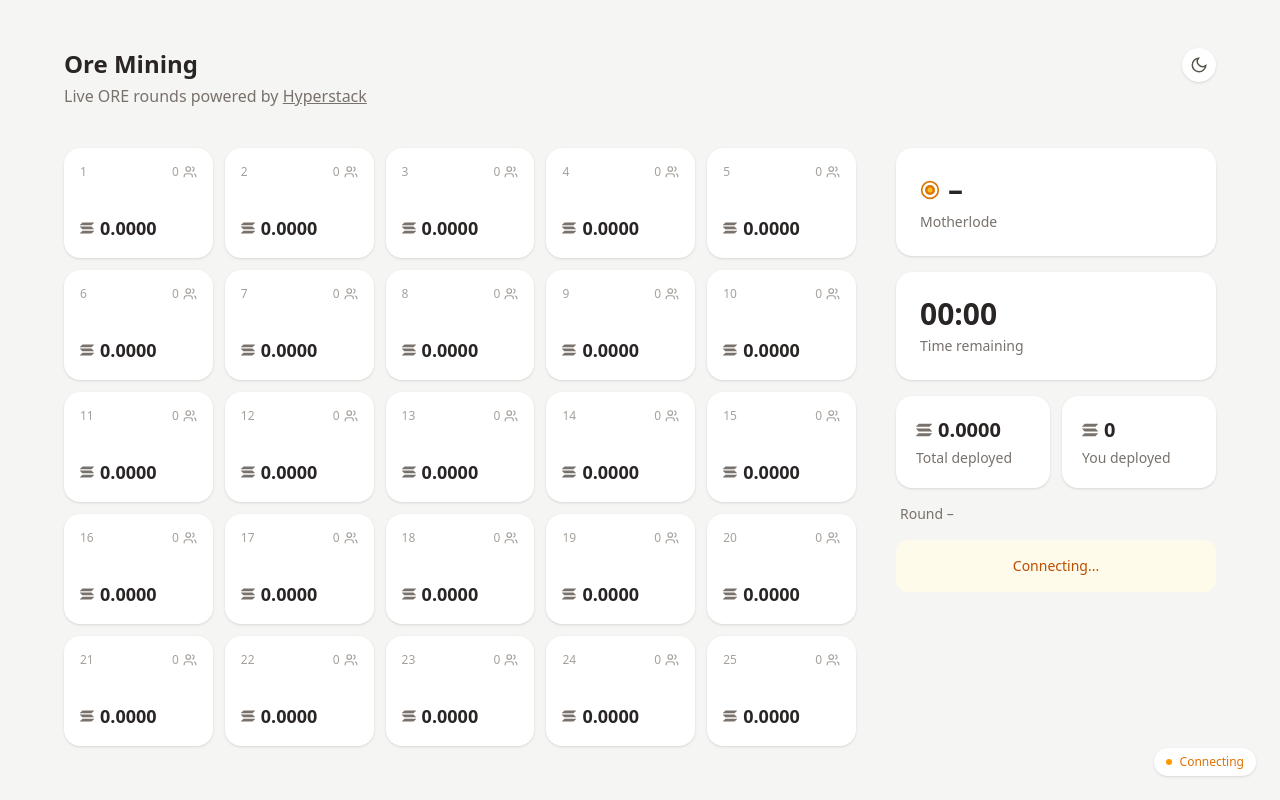
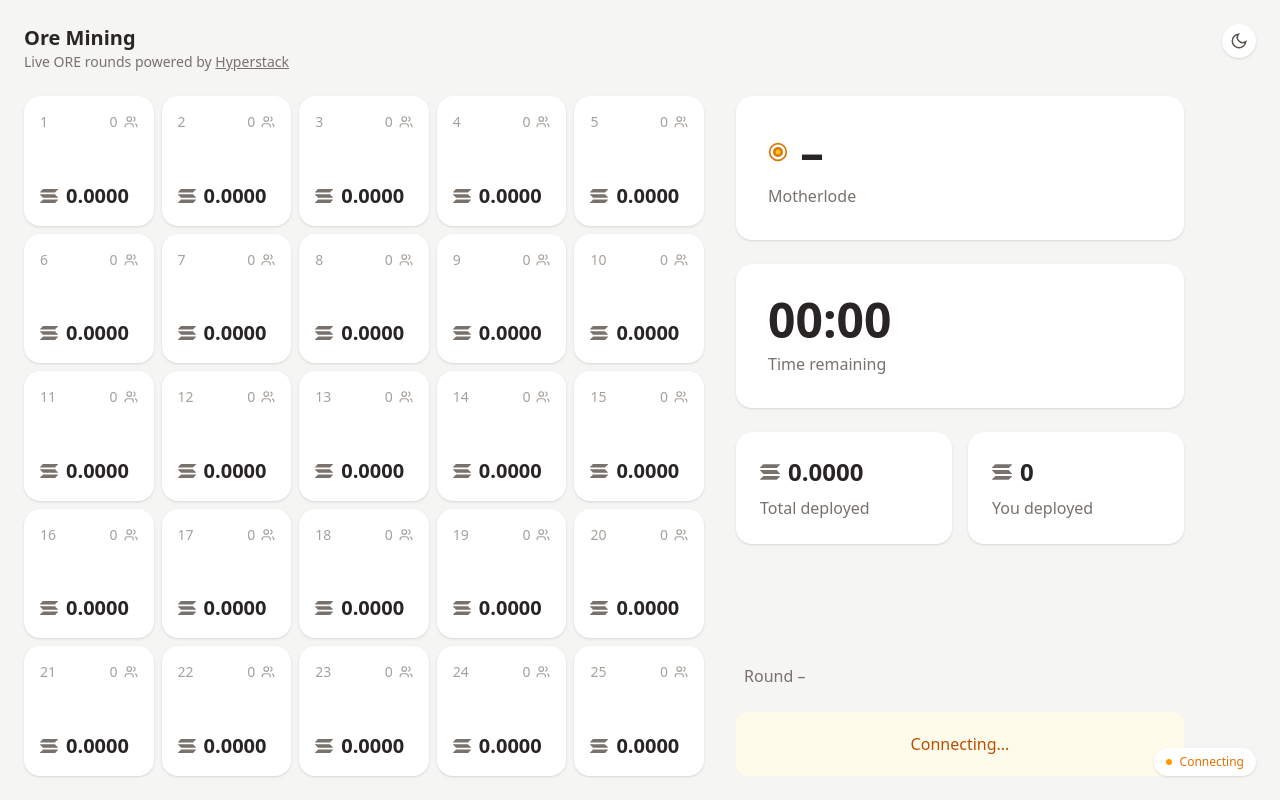
Before and after one commit to HyperTekOrg/hyperstack, a React app in the folder examples/ore-react/: page / in a window 1280 px wide. Built offline with nearby package versions, Linux system fonts and the light colour scheme; no server answers.

Commit message:
feat(ore-react): redesign dashboard with immersive zen mode layout
- Grid cells are now square and fill majority of viewport height
- Grid left-justified with stats panel beside it (max-w-md)
- Full-screen feel with reduced padding and no centered container
- Stats scaled up to match cinematic proportions

```diff
--- a/examples/ore-react/src/components/BlockGrid.tsx
+++ b/examples/ore-react/src/components/BlockGrid.tsx
@@ -21,12 +21,19 @@ export function BlockGrid({ round }: BlockGridProps) {
     }));
 
   return (
-    <div className="grid grid-cols-5 gap-3">
+    <div
+      className="grid grid-cols-5 gap-2"
+      style={{
+        height: 'calc(100vh - 120px)',
+        width: 'calc((100vh - 120px - 4 * 0.5rem) / 5 * 5 + 4 * 0.5rem)'
+      }}
+    >
       {blocks.map((block) => (
         <div
           key={block.id}
+          style={{ aspectRatio: '1' }}
           className={`
-            bg-white dark:bg-stone-800 rounded-2xl p-4 flex flex-col justify-between min-h-[110px]
+            bg-white dark:bg-stone-800 rounded-2xl p-4 flex flex-col justify-between
             transition-all duration-200 hover:shadow-md dark:hover:bg-stone-750
             ${block.isWinner
               ? 'bg-amber-50 dark:bg-amber-900/30 ring-2 ring-amber-400 shadow-lg'
@@ -35,14 +42,14 @@ export function BlockGrid({ round }: BlockGridProps) {
           `}
         >
           <div className="flex justify-between items-start">
-            <span className="text-stone-400 dark:text-stone-500 text-xs font-medium">{block.id}</span>
-            <div className="flex items-center gap-1 text-stone-400 dark:text-stone-500">
-              <span className="text-xs">{block.minerCount}</span>
+            <span className="text-stone-400 dark:text-stone-500 text-sm font-medium">{block.id}</span>
+            <div className="flex items-center gap-1.5 text-stone-400 dark:text-stone-500">
+              <span className="text-sm">{block.minerCount}</span>
               <MinerIcon />
             </div>
           </div>
-          <div className="flex items-center gap-1.5 text-lg font-semibold text-stone-800 dark:text-stone-100">
-            <SolanaIcon size={14} />
+          <div className="flex items-center gap-2 text-xl font-semibold text-stone-800 dark:text-stone-100">
+            <SolanaIcon size={18} />
             <span>{Number(block.deployedUi).toFixed(4)}</span>
           </div>
         </div>
--- a/examples/ore-react/src/components/OreDashboard.tsx
+++ b/examples/ore-react/src/components/OreDashboard.tsx
@@ -12,22 +12,21 @@ export function OreDashboard() {
   const { data: treasuryData } = views.OreTreasury.list.useOne();
 
   return (
-    <div className="min-h-screen w-full bg-stone-100 dark:bg-stone-900 p-8 md:p-12 font-sans text-stone-900 dark:text-stone-100 relative transition-colors">
-      <div className="max-w-6xl mx-auto">
-        <header className="mb-10 flex items-start justify-between">
+    <div className="h-screen w-full bg-stone-100 dark:bg-stone-900 p-6 font-sans text-stone-900 dark:text-stone-100 relative transition-colors overflow-hidden flex flex-col">
+      <header className="flex items-start justify-between mb-6 flex-shrink-0">
         <div>
-            <h1 className="text-2xl font-semibold text-stone-800 dark:text-stone-100">Ore Mining</h1>
-            <p className="text-stone-500 dark:text-stone-400 mt-1">Live ORE rounds powered by <a href="https://docs.usehyperstack.com" target="_blank" rel="noreferrer" className="underline">Hyperstack</a></p>
+          <h1 className="text-xl font-semibold text-stone-800 dark:text-stone-100">Ore Mining</h1>
+          <p className="text-stone-500 dark:text-stone-400 text-sm">Live ORE rounds powered by <a href="https://docs.usehyperstack.com" target="_blank" rel="noreferrer" className="underline">Hyperstack</a></p>
         </div>
         <ThemeToggle />
       </header>
 
-        <div className="flex gap-10 flex-wrap items-start">
-          <div className="flex-1 min-w-[500px]">
+      <div className="flex gap-8 flex-1 min-h-0">
+        <div className="flex-shrink-0">
           <BlockGrid round={latestRound} />
         </div>
 
-          <div className="w-80 flex-shrink-0">
+        <div className="flex-1 min-w-[280px] max-w-md">
           <StatsPanel
             round={latestRound}
             treasuryMotherlode={treasuryData?.state?.motherlode_ui}
@@ -35,7 +34,6 @@ export function OreDashboard() {
           />
         </div>
       </div>
-      </div>
 
       <ConnectionBadge isConnected={isConnected} />
     </div>
--- a/examples/ore-react/src/components/StatsPanel.tsx
+++ b/examples/ore-react/src/components/StatsPanel.tsx
@@ -38,38 +38,38 @@ export function StatsPanel({ round, treasuryMotherlode, isConnected }: StatsPane
   }, [round?.state.estimated_expires_at_unix]);
 
   return (
-    <div className="flex flex-col gap-4">
-      <div className="bg-white dark:bg-stone-800 rounded-2xl p-6 shadow-sm dark:shadow-none dark:ring-1 dark:ring-stone-700">
-        <div className="flex items-center gap-2 text-3xl font-bold text-stone-800 dark:text-stone-100">
+    <div className="flex flex-col gap-6 h-full">
+      <div className="bg-white dark:bg-stone-800 rounded-2xl p-8 shadow-sm dark:shadow-none dark:ring-1 dark:ring-stone-700">
+        <div className="flex items-center gap-3 text-5xl font-bold text-stone-800 dark:text-stone-100">
           <OreIcon />
           <span>{treasuryMotherlode ?? '–'}</span>
         </div>
-        <div className="text-sm text-stone-500 dark:text-stone-400 mt-1">Motherlode</div>
+        <div className="text-base text-stone-500 dark:text-stone-400 mt-2">Motherlode</div>
       </div>
 
-      <div className="bg-white dark:bg-stone-800 rounded-2xl p-6 shadow-sm dark:shadow-none dark:ring-1 dark:ring-stone-700">
-        <div className="text-3xl font-semibold text-stone-800 dark:text-stone-100 tabular-nums">{timeRemaining}</div>
-        <div className="text-sm text-stone-500 dark:text-stone-400 mt-1">Time remaining</div>
+      <div className="bg-white dark:bg-stone-800 rounded-2xl p-8 shadow-sm dark:shadow-none dark:ring-1 dark:ring-stone-700">
+        <div className="text-5xl font-semibold text-stone-800 dark:text-stone-100 tabular-nums">{timeRemaining}</div>
+        <div className="text-base text-stone-500 dark:text-stone-400 mt-2">Time remaining</div>
       </div>
 
-      <div className="grid grid-cols-2 gap-3">
-        <div className="bg-white dark:bg-stone-800 rounded-2xl p-5 shadow-sm dark:shadow-none dark:ring-1 dark:ring-stone-700">
-          <div className="flex items-center gap-1.5 text-xl font-semibold text-stone-800 dark:text-stone-100">
-            <SolanaIcon size={16} />
+      <div className="grid grid-cols-2 gap-4">
+        <div className="bg-white dark:bg-stone-800 rounded-2xl p-6 shadow-sm dark:shadow-none dark:ring-1 dark:ring-stone-700">
+          <div className="flex items-center gap-2 text-2xl font-semibold text-stone-800 dark:text-stone-100">
+            <SolanaIcon size={20} />
             <span>{round ? round.state.total_deployed_ui.toFixed(4) : '0.0000'}</span>
           </div>
-          <div className="text-sm text-stone-500 dark:text-stone-400 mt-1">Total deployed</div>
+          <div className="text-base text-stone-500 dark:text-stone-400 mt-2">Total deployed</div>
         </div>
-        <div className="bg-white dark:bg-stone-800 rounded-2xl p-5 shadow-sm dark:shadow-none dark:ring-1 dark:ring-stone-700">
-          <div className="flex items-center gap-1.5 text-xl font-semibold text-stone-800 dark:text-stone-100">
-            <SolanaIcon size={16} />
+        <div className="bg-white dark:bg-stone-800 rounded-2xl p-6 shadow-sm dark:shadow-none dark:ring-1 dark:ring-stone-700">
+          <div className="flex items-center gap-2 text-2xl font-semibold text-stone-800 dark:text-stone-100">
+            <SolanaIcon size={20} />
             <span>0</span>
           </div>
-          <div className="text-sm text-stone-500 dark:text-stone-400 mt-1">You deployed</div>
+          <div className="text-base text-stone-500 dark:text-stone-400 mt-2">You deployed</div>
         </div>
       </div>
 
-      <div className="flex items-center gap-3 px-1 text-sm text-stone-500 dark:text-stone-400">
+      <div className="flex items-center gap-4 px-2 text-base text-stone-500 dark:text-stone-400 mt-auto">
         <span>Round {round?.id.round_id ?? '–'}</span>
         {round && (
           <>
@@ -80,7 +80,7 @@ export function StatsPanel({ round, treasuryMotherlode, isConnected }: StatsPane
       </div>
 
       {!isConnected && (
-        <div className="bg-amber-50 dark:bg-amber-900/30 text-amber-700 dark:text-amber-400 p-4 rounded-xl text-center text-sm">
+        <div className="bg-amber-50 dark:bg-amber-900/30 text-amber-700 dark:text-amber-400 p-5 rounded-xl text-center">
           Connecting...
         </div>
       )}
```
Lines whose indentation alone changed are shown as unchanged.
